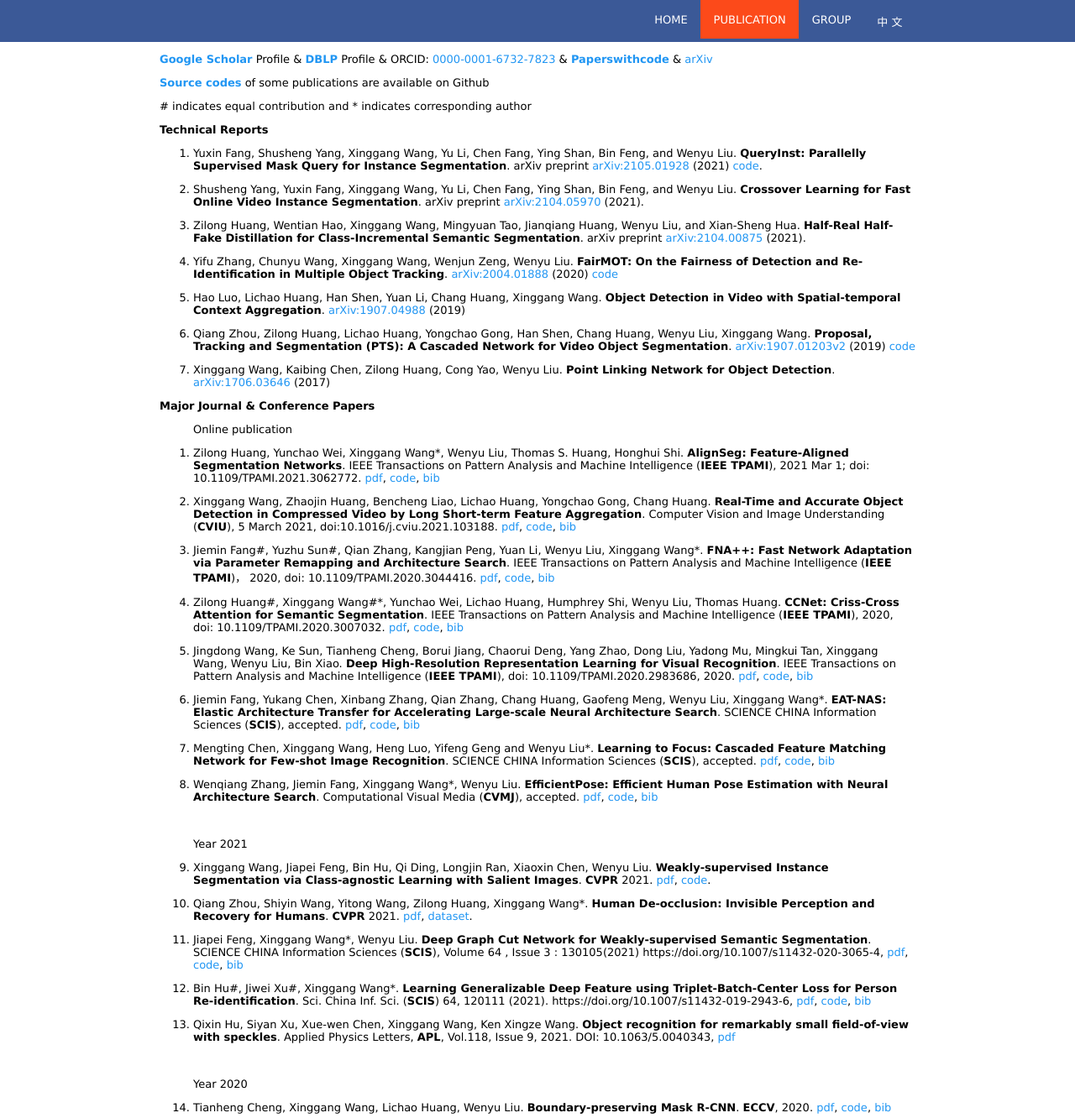
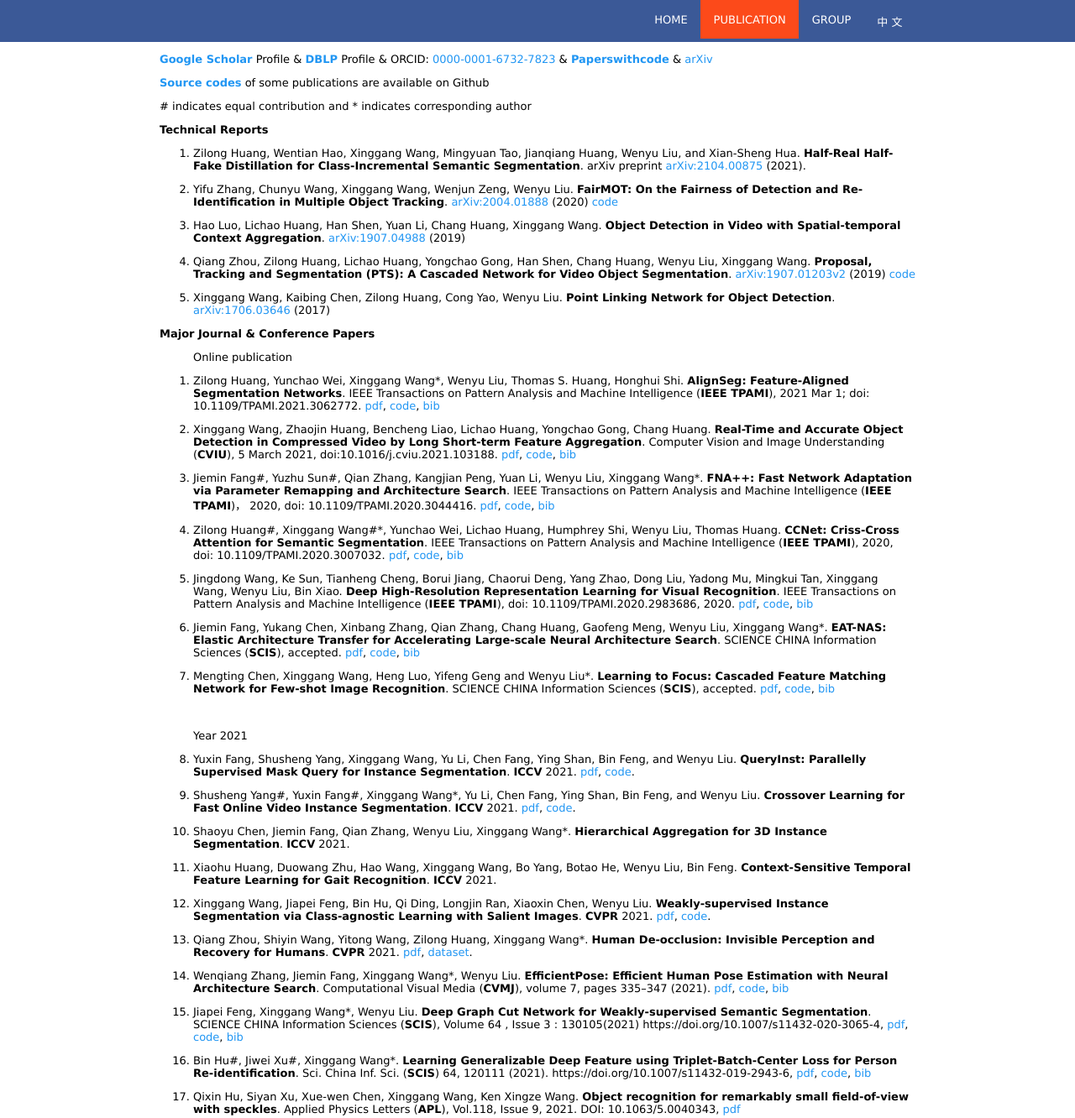
Before and after one commit to xwcv/xwcv.github.io, a plain HTML site: page pubs.htm in a window 1280 px wide. Shown: the top 1332 px of the page at 84% size. Drawn offline with Linux system fonts and the light colour scheme.

Commit message:
update pu

```diff
--- a/pubs.htm
+++ b/pubs.htm
@@ -49,13 +49,7 @@
   <p><b>Technical Reports</b></p>
   <ol>
 
-  <li><p>
-    Yuxin Fang, Shusheng Yang, Xinggang Wang, Yu Li, Chen Fang, Ying Shan, Bin Feng, and Wenyu Liu. <strong>QueryInst: Parallelly Supervised Mask Query for Instance Segmentation</strong>. arXiv preprint <a href="https://arxiv.org/abs/2105.01928">arXiv:2105.01928</a> (2021) <a href="https://github.com/hustvl/QueryInst">code</a>.
-  </p></li>
 
-  <li><p>
-    Shusheng Yang, Yuxin Fang, Xinggang Wang, Yu Li, Chen Fang, Ying Shan, Bin Feng, and Wenyu Liu. <strong>Crossover Learning for Fast Online Video Instance Segmentation</strong>. arXiv preprint <a href="https://arxiv.org/abs/2104.05970">arXiv:2104.05970</a> (2021).
-  </p></li>
 
   <li><p>
   Zilong Huang, Wentian Hao, Xinggang Wang, Mingyuan Tao, Jianqiang Huang, Wenyu Liu, and Xian-Sheng Hua. <strong>Half-Real Half-Fake Distillation for Class-Incremental Semantic Segmentation</strong>. arXiv preprint <a href="https://arxiv.org/abs/2104.00875">arXiv:2104.00875</a> (2021).
@@ -98,10 +92,26 @@
   <li><p>Mengting Chen, Xinggang Wang, Heng Luo, Yifeng Geng and Wenyu Liu*. <strong>Learning to Focus: Cascaded Feature Matching Network for Few-shot Image Recognition</strong>. SCIENCE CHINA Information Sciences (<strong>SCIS</strong>), accepted. <a href="https://arxiv.org/abs/2101.05018">pdf</a>, <a href="https://github.com/hustvl/cfmn">code</a>, <a href="bib/scis_cfmn.txt">bib</a>
   </p></li>
 
-  <li><p>Wenqiang Zhang, Jiemin Fang, Xinggang Wang*, Wenyu Liu. <strong>EfficientPose: Efficient Human Pose Estimation with Neural Architecture Search</strong>. Computational Visual Media (<strong>CVMJ</strong>), accepted. <a href="https://arxiv.org/abs/2012.07086">pdf</a>, <a href="https://github.com/hustvl/EfficientPose">code</a>,  <a href="bib/cvmj_pose.txt">bib</a>
+
+
+  <br><p>Year 2021</p>
+
+  <li><p>
+    Yuxin Fang, Shusheng Yang, Xinggang Wang, Yu Li, Chen Fang, Ying Shan, Bin Feng, and Wenyu Liu. <strong>QueryInst: Parallelly Supervised Mask Query for Instance Segmentation</strong>. <strong>ICCV</strong> 2021. <a href="https://arxiv.org/abs/2105.01928">pdf</a>, <a href="https://github.com/hustvl/QueryInst">code</a>.
   </p></li>
 
-  <br><p>Year 2021</p>
+  <li><p>
+    Shusheng Yang#, Yuxin Fang#, Xinggang Wang*, Yu Li, Chen Fang, Ying Shan, Bin Feng, and Wenyu Liu. <strong>Crossover Learning for Fast Online Video Instance Segmentation</strong>. <strong>ICCV</strong> 2021. <a href="https://arxiv.org/abs/2104.05970">pdf</a>, <a href="https://github.com/hustvl/CrossVIS">code</a>.
+  </p></li>
+
+  <li><p>
+    Shaoyu Chen, Jiemin Fang, Qian Zhang, Wenyu Liu, Xinggang Wang*. <strong>Hierarchical Aggregation for 3D Instance Segmentation</strong>. <strong>ICCV</strong> 2021.
+  </p></li>
+
+  <li><p>
+    Xiaohu Huang, Duowang Zhu, Hao Wang, Xinggang Wang, Bo Yang, Botao He, Wenyu Liu, Bin Feng. <strong>Context-Sensitive Temporal Feature Learning for Gait Recognition</strong>. <strong>ICCV</strong> 2021.
+  </p></li>
+
   <li><p>
     Xinggang Wang, Jiapei Feng, Bin Hu, Qi Ding, Longjin Ran, Xiaoxin Chen, Wenyu Liu. <strong>Weakly-supervised Instance Segmentation via Class-agnostic Learning with Salient Images</strong>. <strong>CVPR</strong> 2021. <a href="https://arxiv.org/pdf/2104.01526.pdf">pdf</a>, <a href="https://github.com/hustvl/BoxCaseg">code</a>.</p>
   </li>
@@ -110,6 +120,9 @@
     Qiang Zhou, Shiyin Wang, Yitong Wang, Zilong Huang, Xinggang Wang*. <strong>Human De-occlusion: Invisible Perception and Recovery for Humans</strong>. <strong>CVPR</strong> 2021. <a href="https://arxiv.org/pdf/2103.11597v1.pdf">pdf</a>, <a href="https://sydney0zq.github.io/ahp/">dataset</a>.</p>
   </li>
 
+  <li><p>Wenqiang Zhang, Jiemin Fang, Xinggang Wang*, Wenyu Liu. <strong>EfficientPose: Efficient Human Pose Estimation with Neural Architecture Search</strong>. Computational Visual Media (<strong>CVMJ</strong>), volume 7, pages 335–347 (2021). <a href="https://arxiv.org/abs/2012.07086">pdf</a>, <a href="https://github.com/hustvl/EfficientPose">code</a>, <a href="bib/cvmj_pose.txt">bib</a>
+  </p></li>
+
   <li><p>Jiapei Feng, Xinggang Wang*, Wenyu Liu. <strong>Deep Graph Cut Network for Weakly-supervised Semantic Segmentation</strong>. SCIENCE CHINA Information Sciences (<strong>SCIS</strong>), Volume 64 , Issue 3 : 130105(2021) https://doi.org/10.1007/s11432-020-3065-4, <a href="pubs/scis-dgcn.pdf">pdf</a>, <a href="https://github.com/hustvl/DGCN">code</a>, <a href="bib/scis_dgcn.txt">bib</a>
   </p></li>
 
@@ -117,7 +130,7 @@
   </li>
 
   <li><p>
-  Qixin Hu, Siyan Xu, Xue-wen Chen, Xinggang Wang, Ken Xingze Wang. <strong>Object recognition for remarkably small field-of-view with speckles</strong>. Applied Physics Letters, <strong>APL</strong>, Vol.118, Issue 9, 2021. DOI: 10.1063/5.0040343, <a href="https://aip.scitation.org/doi/10.1063/5.0040343">pdf</a>
+  Qixin Hu, Siyan Xu, Xue-wen Chen, Xinggang Wang, Ken Xingze Wang. <strong>Object recognition for remarkably small field-of-view with speckles</strong>. Applied Physics Letters (<strong>APL</strong>), Vol.118, Issue 9, 2021. DOI: 10.1063/5.0040343, <a href="https://aip.scitation.org/doi/10.1063/5.0040343">pdf</a>
   </p></li>
 
   <br><p>Year 2020</p>
```
Also changed, not shown: bib/cvmj_pose.txt.
